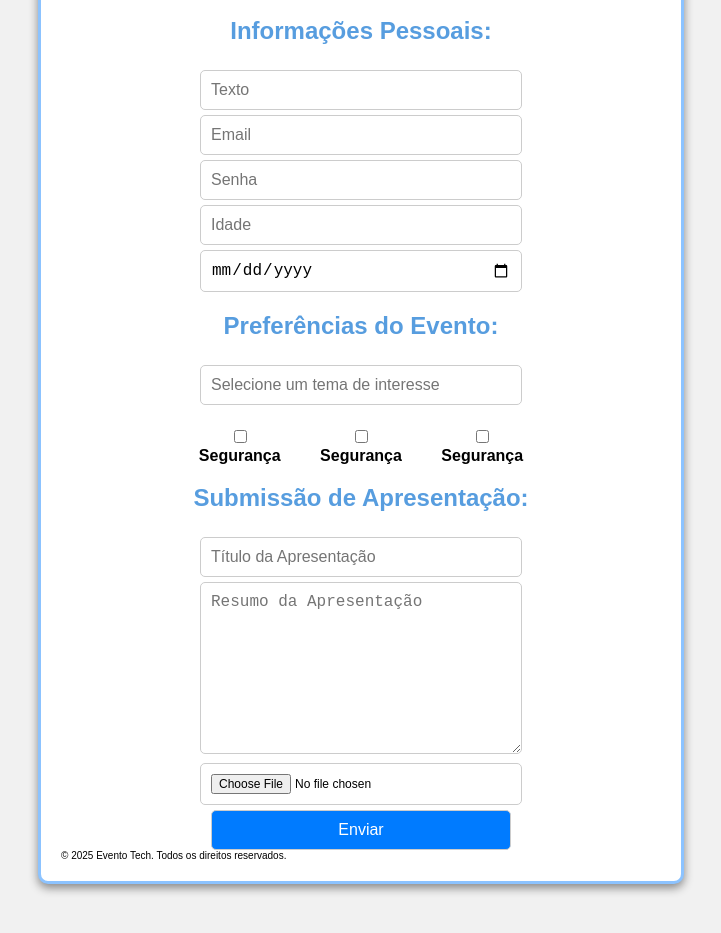
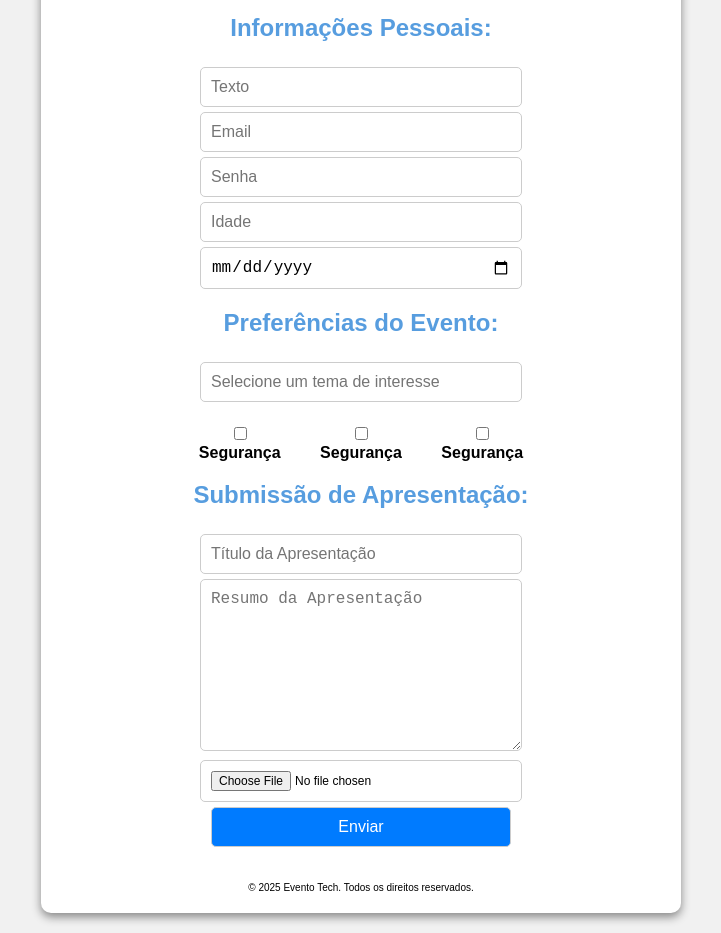
Before and after one commit to jhowzluk/tech-event, a plain HTML site: page index.html in a window 1280 px wide. Shown: the part 144-1077 px from the top of the page, without its empty margins (279-1000 px from the left). Before the commit the page ends 1048 px from the top, so only its background shows below. Drawn offline with Linux system fonts and the light colour scheme.

Commit message:
style: alterando estilo das propriedades

```diff
--- a/assets/style.css
+++ b/assets/style.css
@@ -16,7 +16,6 @@ body {
     padding: 20px;
     background-color: #fff;
     border-radius: 10px;
-    border: 3px solid #007bff73;
     box-shadow: 0px 4px 10px rgba(0, 0, 0, 0.445);
     text-align: center;
 }
@@ -86,6 +85,8 @@ input[type="submit"]{
 }
 
 footer{
+    margin-top: 35px;
     font-size: 10px;
     text-align: left;
+    text-align: center;
 }
```
